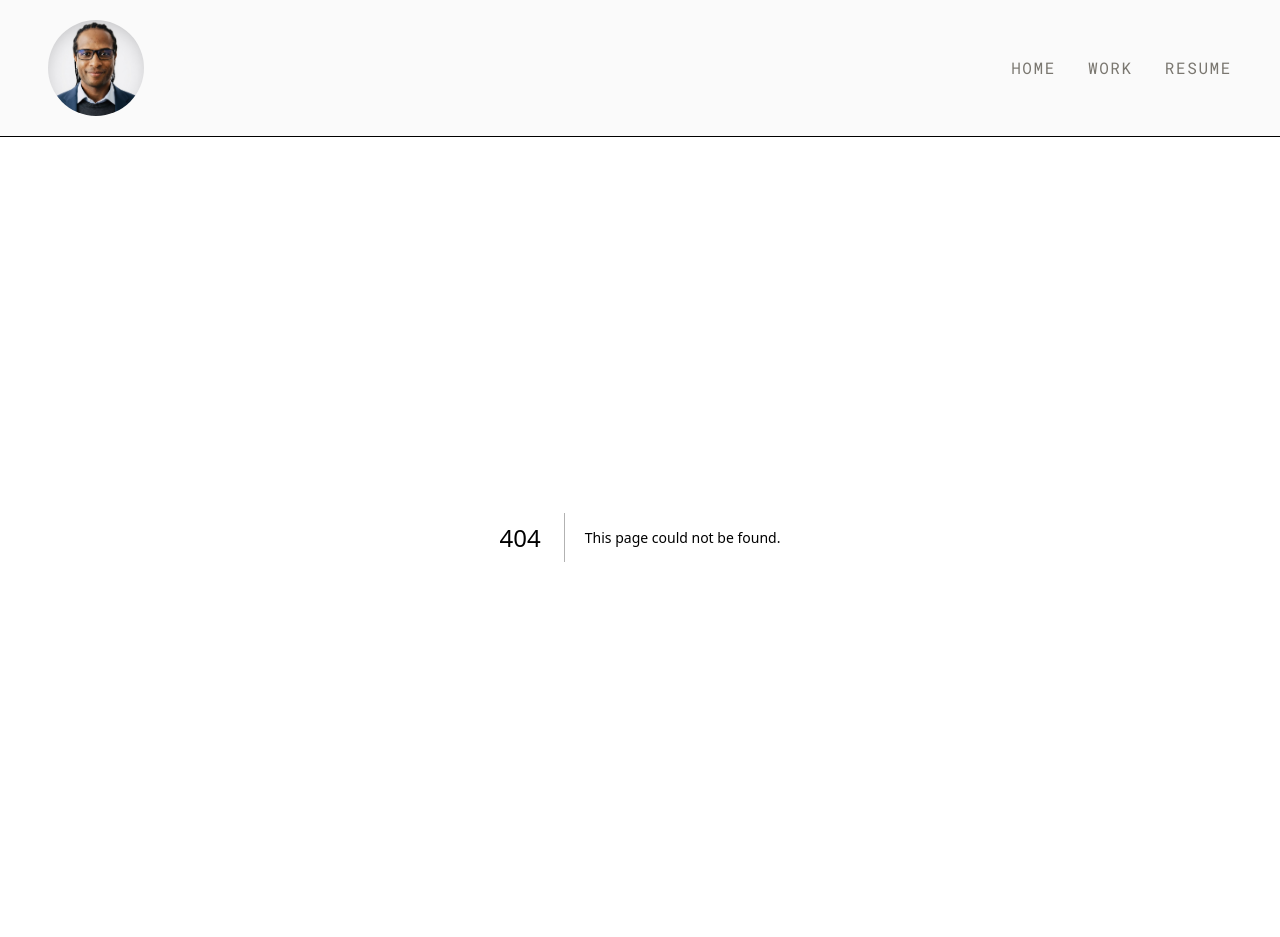
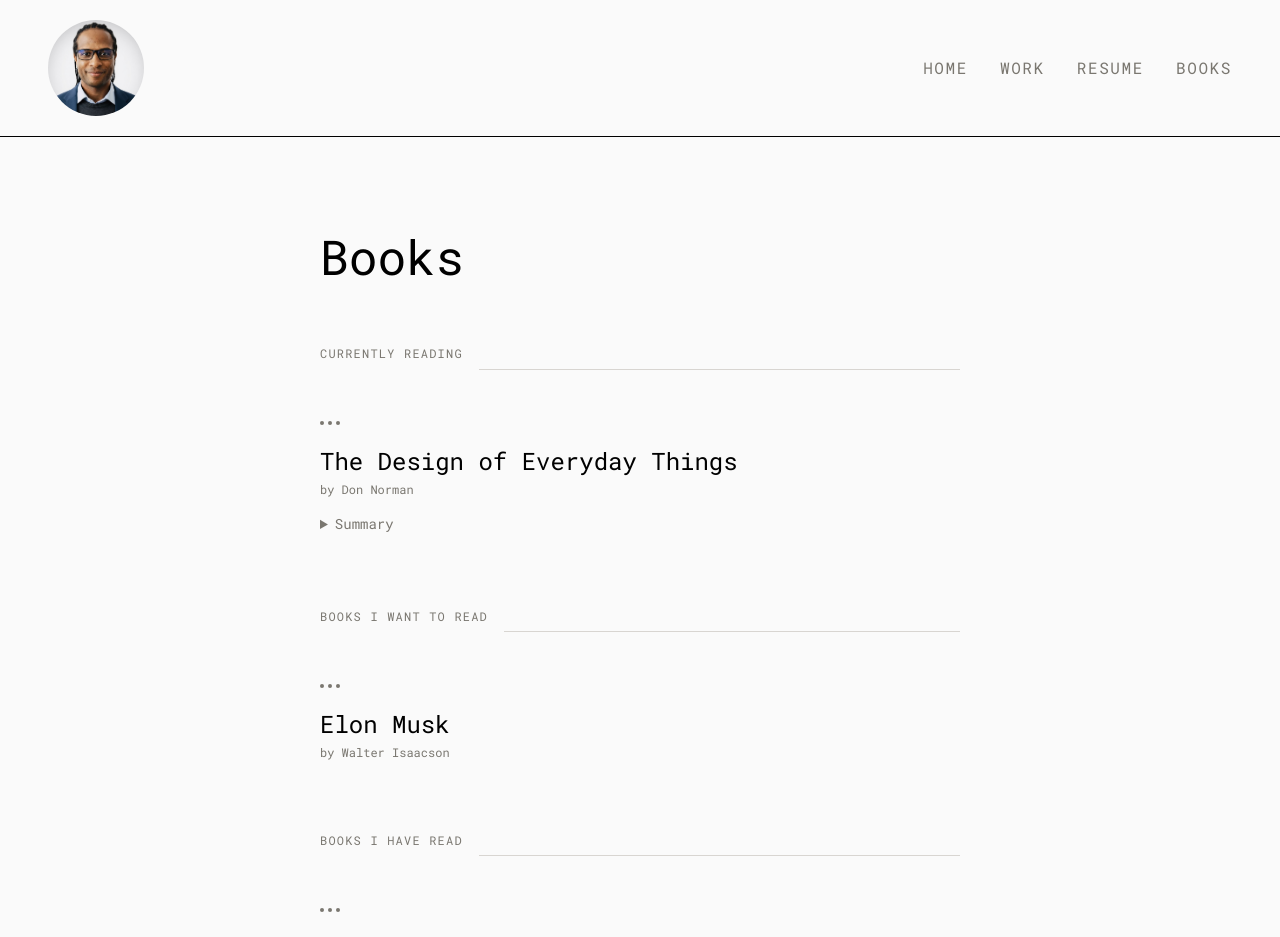
Before and after one commit to DakuwoN/itsMattMcCane, a Next.js app: page /books in a window 1280 px wide. Before the commit this address had no page. Shown: the top 937 px of the page. Built offline with nearby package versions, Linux system fonts and the light colour scheme.

Commit message:
Add books page

```diff
--- /dev/null
+++ b/src/app/books/page.tsx
@@ -0,0 +1,102 @@
+// TODO: Add amount of books read and brainstorm a search feature
+
+export default function Books() {
+    return (
+        <main className="px-80 py-24">
+
+            <h1 className="font-serif text-5xl mb-16">Books</h1>
+
+            {/*Currently reading*/}
+            <section className="mb-16">
+
+                {/*Divider content*/}
+                <div  className="flex items-center gap-4 mb-6">
+                    <span className="font-mono text-xs tracking-widest uppercase text-muted mb-8">Currently Reading</span>
+                    <div className="flex-1 h-px bg-border"></div>
+                </div>
+                <div className="flex gap-1 mb-3">
+                    <span className="w-1 h-1 rounded-full bg-muted mt-1"></span>
+                    <span className="w-1 h-1 rounded-full bg-muted mt-1"></span>
+                    <span className="w-1 h-1 rounded-full bg-muted mt-1"></span>
+                </div>
+
+
+
+                <article className="py-2">
+                    <h3 className="font-serif text-2xl text-text mb-1">The Design of Everyday Things</h3>
+                    <p className="font-mono text-xs text-muted mb-4">by Don Norman</p>
+                    <details className="font-mono text-sm text-muted leading-relaxed cursor-pointer">
+                        <summary className="hover:text-text transition-colors duration-200 w-fit">
+                            Summary
+                        </summary>
+                        <p>
+                            I am reading this book to compliment my class FSE100: Introduction to Engineering. This book
+                            goes deep into the thinking behind engineering design.
+                        </p>
+                    </details>
+                </article>
+
+            </section>
+
+            {/*Want to read*/}
+             <section className="mb-16">
+
+                 {/*Divider content*/}
+                 <div  className="flex items-center gap-4 mb-6">
+                     <span className="font-mono text-xs tracking-widest uppercase text-muted mb-8">
+                         Books I Want to Read
+                     </span>
+                     <div className="flex-1 h-px bg-border"></div>
+                 </div>
+                 <div className="flex gap-1 mb-3">
+                     <span className="w-1 h-1 rounded-full bg-muted mt-1"></span>
+                     <span className="w-1 h-1 rounded-full bg-muted mt-1"></span>
+                     <span className="w-1 h-1 rounded-full bg-muted mt-1"></span>
+                 </div>
+
+                <article className="py-2">
+                    <h3 className="font-serif text-2xl text-text mb-1">Elon Musk</h3>
+                    <p className="font-mono text-xs text-muted">by Walter Isaacson</p>
+                </article>
+             </section>
+
+            {/*Books I've read*/}
+            <section>
+
+                {/*Divider content*/}
+                <div  className="flex items-center gap-4 mb-6">
+                    <span className="font-mono text-xs tracking-widest uppercase text-muted mb-8">
+                        Books I Have Read
+                    </span>
+                    <div className="flex-1 h-px bg-border"></div>
+                </div>
+                <div className="flex gap-1 mb-3">
+                    <span className="w-1 h-1 rounded-full bg-muted mt-1"></span>
+                    <span className="w-1 h-1 rounded-full bg-muted mt-1"></span>
+                    <span className="w-1 h-1 rounded-full bg-muted mt-1"></span>
+                </div>
+
+                <article className="py-2">
+                    <h3 className="font-serif text-2xl text-text mb-1">Einstein</h3>
+                    <p className="font-mono text-xs text-muted mb-4">by Walter Isaacson</p>
+                    <details className="font-mono text-sm text-muted leading-relaxed cursor-pointer">
+                        <summary className="hover:text-text transition-colors duration-200 w-fit">Summary</summary>
+                        <p className="font-mono text-sm text-muted leading-relaxed mt-4 max-w-2xl">
+                            Walter Isaacson is one of the best biographers. He takes us deep inside the life of Albert
+                            Einstein. Many people know about the Theory of Relativity, but few know about the struggles
+                            and failures that Einstein endured. Albert Einstein mostly failed throughout his lifetime,
+                            as he would tell it, but he never gave up, and when you keep trying, all it takes is once
+                            opportunity to make history. Shockingly surprising details are revealed about Einsteins
+                            lifestyle, that I was not aware of, great read.
+                        </p>
+                    </details>
+                </article>
+
+            </section>
+
+
+
+
+        </main>
+    )
+}
--- a/src/components/Navbar.tsx
+++ b/src/components/Navbar.tsx
@@ -3,6 +3,7 @@ import Image from 'next/image';
 
 // Navigation bar with links and avatar
 export default function Navbar() {
+
     return (
         <header className="border-b border-border-200 bg-background sticky top-0 z-50">
             <nav className="flex items-center justify-between px-12 py-5 max-w-7x1 mx-auto">
@@ -20,6 +21,8 @@ export default function Navbar() {
                     <li><Link href="/" className="font-mono text-l tracking-widest uppercase text-muted hover:text-accent transition-colors duration-200">home</Link></li>
                     <li><Link href="/#work" className="font-mono text-l tracking-widest uppercase text-muted hover:text-accent transition-colors duration-200">work</Link></li>
                     <li><Link href="/resume" className="font-mono text-l tracking-widest uppercase text-muted hover:text-accent transition-colors duration-200">resume</Link></li>
+                    <li><Link href="/books" className="font-mono text-l tracking-widest uppercase text-muted hover:text-accent transition-colors duration-200">books</Link></li>
+
                 </ul>
             </nav>
         </header>
```
